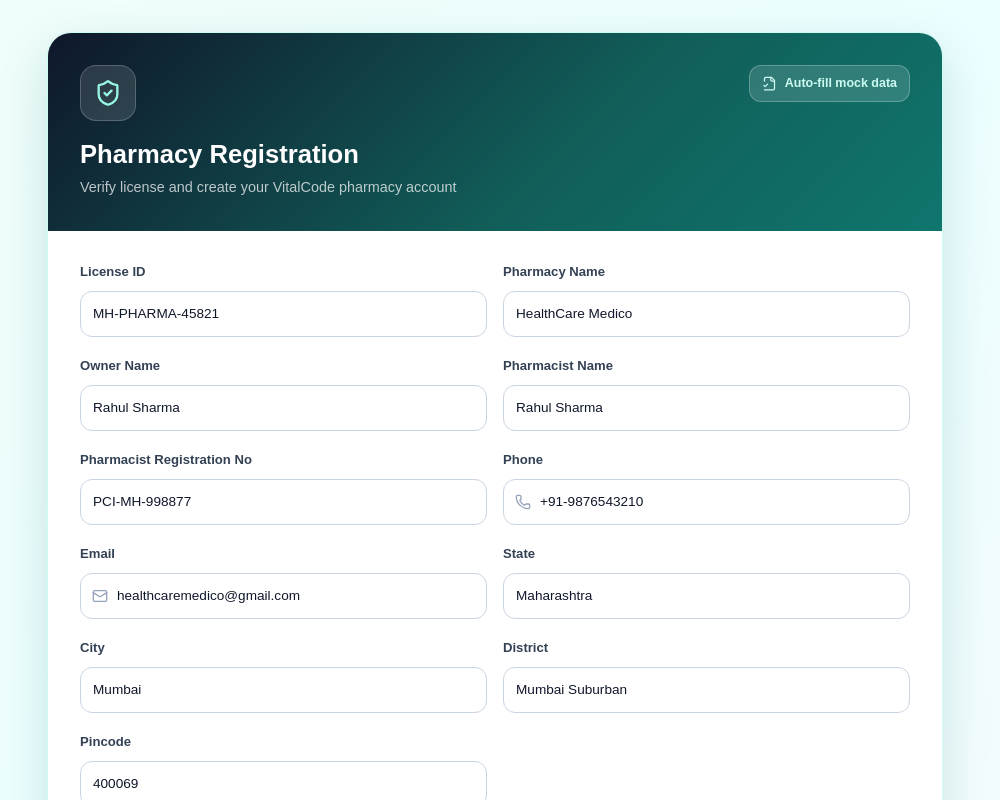
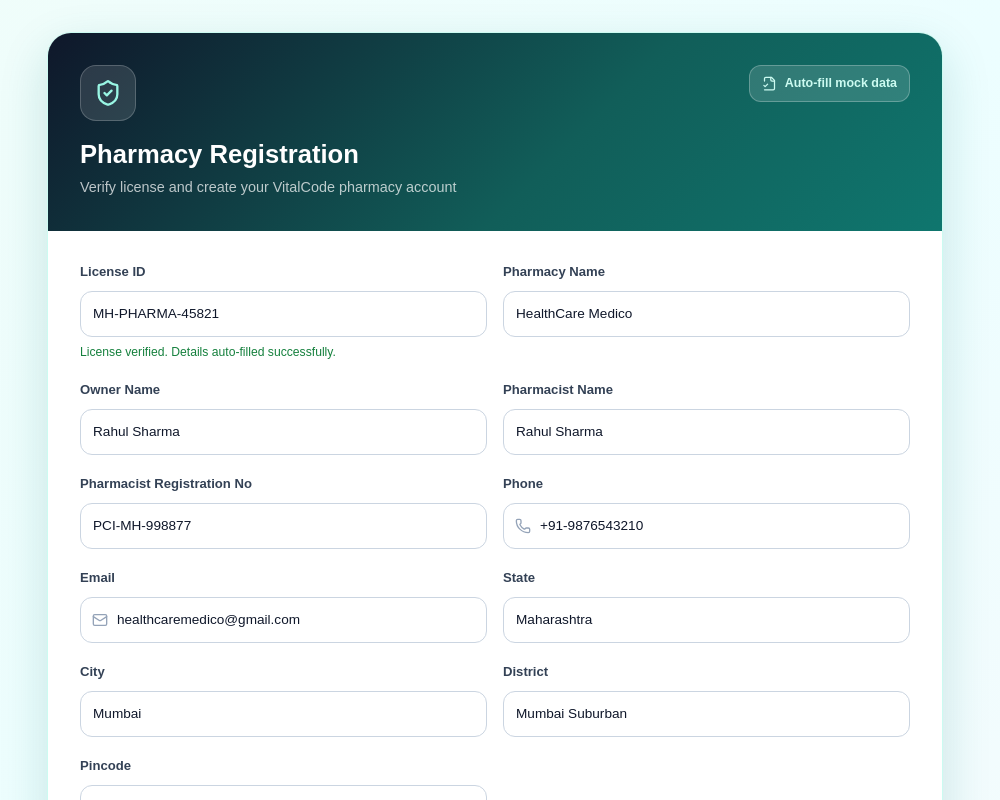
Before and after one commit to Karangupta97/VitalCode, a React (Vite) app in the folder Frontend/: page /pharmacy/register in a window 1280 px wide. Both pictures are taken after a click on the button "Auto-fill mock data". Shown: the top 800 px of the page, without its empty margins (145-1145 px from the left). Built offline with nearby package versions, Linux system fonts and the light colour scheme; no server answers; a web font is replaced by a local one.

Commit message:
feat: implement pharmacy license auto-fill and replace camera-based QR scanning with manual payload entry

```diff
--- a/Frontend/src/pages/Pharmacy/Register.jsx
+++ b/Frontend/src/pages/Pharmacy/Register.jsx
@@ -11,6 +11,8 @@ const PharmacyRegister = () => {
   const [showPassword, setShowPassword] = useState(false);
   const [showConfirmPassword, setShowConfirmPassword] = useState(false);
   const [formErrors, setFormErrors] = useState({});
+  const [licenseLookupState, setLicenseLookupState] = useState('idle');
+  const [licenseLookupMessage, setLicenseLookupMessage] = useState('');
   const [formData, setFormData] = useState({
     licenseId: '',
     pharmacyName: '',
@@ -39,6 +41,71 @@ const PharmacyRegister = () => {
     };
   }, [isAuthenticated, navigate, clearErrors]);
 
+  useEffect(() => {
+    const normalizedLicenseId = formData.licenseId.trim().toUpperCase();
+
+    if (!normalizedLicenseId) {
+      setLicenseLookupState('idle');
+      setLicenseLookupMessage('');
+      return;
+    }
+
+    if (normalizedLicenseId.length < 6) {
+      setLicenseLookupState('idle');
+      setLicenseLookupMessage('');
+      return;
+    }
+
+    setLicenseLookupState('loading');
+    setLicenseLookupMessage('Fetching license details...');
+
+    const timerId = window.setTimeout(() => {
+      const knownLicenseId = PHARMACY_MOCK_LICENSE_DATA.license_id.trim().toUpperCase();
+
+      if (normalizedLicenseId === knownLicenseId) {
+        setFormData((prev) => ({
+          ...prev,
+          licenseId: knownLicenseId,
+          pharmacyName: PHARMACY_MOCK_LICENSE_DATA.pharmacy_name,
+          ownerName: PHARMACY_MOCK_LICENSE_DATA.owner_name,
+          pharmacistName: PHARMACY_MOCK_LICENSE_DATA.pharmacist_name,
+          pharmacistRegistrationNo: PHARMACY_MOCK_LICENSE_DATA.pharmacist_registration_no,
+          email: PHARMACY_MOCK_LICENSE_DATA.contact_details.email,
+          phone: PHARMACY_MOCK_LICENSE_DATA.contact_details.phone,
+          state: PHARMACY_MOCK_LICENSE_DATA.state,
+          city: PHARMACY_MOCK_LICENSE_DATA.city,
+          district: PHARMACY_MOCK_LICENSE_DATA.district,
+          pincode: PHARMACY_MOCK_LICENSE_DATA.pincode,
+          address: PHARMACY_MOCK_LICENSE_DATA.address,
+          gstNumber: PHARMACY_MOCK_LICENSE_DATA.registration_details.gst_number,
+        }));
+
+        setFormErrors((prev) => ({
+          ...prev,
+          licenseId: '',
+          pharmacyName: '',
+          ownerName: '',
+          pharmacistName: '',
+          pharmacistRegistrationNo: '',
+          email: '',
+          phone: '',
+          address: '',
+        }));
+
+        setLicenseLookupState('success');
+        setLicenseLookupMessage('License verified. Details auto-filled successfully.');
+        return;
+      }
+
+      setLicenseLookupState('not-found');
+      setLicenseLookupMessage('License ID not found in registry. Continue manual entry or use Auto-fill mock data.');
+    }, 350);
+
+    return () => {
+      window.clearTimeout(timerId);
+    };
+  }, [formData.licenseId]);
+
   const setMockData = () => {
     setFormData((prev) => ({
       ...prev,
@@ -56,6 +123,8 @@ const PharmacyRegister = () => {
       address: PHARMACY_MOCK_LICENSE_DATA.address,
       gstNumber: PHARMACY_MOCK_LICENSE_DATA.registration_details.gst_number,
     }));
+    setLicenseLookupState('success');
+    setLicenseLookupMessage('License details auto-filled successfully.');
   };
 
   const validateForm = () => {
@@ -94,7 +163,8 @@ const PharmacyRegister = () => {
 
   const handleChange = (event) => {
     const { name, value } = event.target;
-    setFormData((prev) => ({ ...prev, [name]: value }));
+    const nextValue = name === 'licenseId' ? value.toUpperCase() : value;
+    setFormData((prev) => ({ ...prev, [name]: nextValue }));
 
     if (formErrors[name]) {
       setFormErrors((prev) => ({ ...prev, [name]: '' }));
@@ -190,6 +260,22 @@ const PharmacyRegister = () => {
                     style={inputStyle('licenseId')}
                   />
                   {formErrors.licenseId && <p style={{ color: '#dc2626', fontSize: '0.76rem', marginTop: 6 }}>{formErrors.licenseId}</p>}
+                  {!formErrors.licenseId && licenseLookupMessage && (
+                    <p
+                      style={{
+                        color:
+                          licenseLookupState === 'success'
+                            ? '#15803d'
+                            : licenseLookupState === 'not-found'
+                            ? '#b45309'
+                            : '#475569',
+                        fontSize: '0.76rem',
+                        marginTop: 6,
+                      }}
+                    >
+                      {licenseLookupMessage}
+                    </p>
+                  )}
                 </div>
 
                 <div>
--- a/Frontend/src/pages/Pharmacy/ScanPrescription.jsx
+++ b/Frontend/src/pages/Pharmacy/ScanPrescription.jsx
@@ -3,7 +3,6 @@ import { Helmet } from 'react-helmet-async';
 import { motion } from 'framer-motion';
 import {
   AlertTriangle,
-  Camera,
   CheckCircle2,
   ClipboardCheck,
   Copy,
@@ -98,14 +97,7 @@ const ScanPrescription = () => {
   const [prescriptionData, setPrescriptionData] = useState(null);
   const [selectedMedicines, setSelectedMedicines] = useState({});
   const [dispenseSummary, setDispenseSummary] = useState(null);
-  const [isCameraOpen, setIsCameraOpen] = useState(false);
-  const [cameraError, setCameraError] = useState('');
   const [isVerifyingQr, setIsVerifyingQr] = useState(false);
-
-  const fileInputRef = useRef(null);
-  const cameraVideoRef = useRef(null);
-  const cameraCanvasRef = useRef(null);
-  const cameraStreamRef = useRef(null);
 
   const selectedCount = useMemo(
     () => Object.values(selectedMedicines).filter(Boolean).length,
@@ -192,90 +184,10 @@ const ScanPrescription = () => {
     }
   };
 
-  const stopCameraStream = () => {
-    if (cameraStreamRef.current) {
-      cameraStreamRef.current.getTracks().forEach((track) => track.stop());
-      cameraStreamRef.current = null;
-    }
-  };
-
-  useEffect(() => {
-    if (!isCameraOpen || !cameraVideoRef.current || !cameraStreamRef.current) return;
-    cameraVideoRef.current.srcObject = cameraStreamRef.current;
-  }, [isCameraOpen]);
-
-  useEffect(() => {
-    return () => {
-      stopCameraStream();
-    };
-  }, []);
-
-  const closeLiveCamera = () => {
-    stopCameraStream();
-    setIsCameraOpen(false);
-  };
-
-  const processPhotoFile = (file) => {
-    if (!file) return;
-    closeLiveCamera();
-    setCameraError(
-      'Automatic image QR decoding is not enabled. Paste Digital Prescription QR payload below.'
-    );
-  };
-
-  const openLiveCamera = async () => {
-    setCameraError('');
-
-    if (navigator.mediaDevices?.getUserMedia) {
-      try {
-        const stream = await navigator.mediaDevices.getUserMedia({
-          video: { facingMode: { ideal: 'environment' } },
-          audio: false,
-        });
-        cameraStreamRef.current = stream;
-        setIsCameraOpen(true);
-        return;
-      } catch {
-        setCameraError('Camera access is blocked. You can choose a photo manually.');
-      }
-    } else {
-      setCameraError('Camera is not supported in this browser. You can choose a photo manually.');
-    }
-
-    fileInputRef.current?.click();
-  };
-
-  const captureLivePhoto = () => {
-    const video = cameraVideoRef.current;
-    const canvas = cameraCanvasRef.current;
-    if (!video || !canvas) return;
-
-    const width = video.videoWidth || 1280;
-    const height = video.videoHeight || 720;
-    canvas.width = width;
-    canvas.height = height;
-
-    const context = canvas.getContext('2d');
-    if (!context) return;
-
-    context.drawImage(video, 0, 0, width, height);
-    canvas.toBlob(
-      (blob) => {
-        if (!blob) return;
-        const photo = new File([blob], `live-photo-${Date.now()}.jpg`, { type: 'image/jpeg' });
-        processPhotoFile(photo);
-        closeLiveCamera();
-      },
-      'image/jpeg',
-      0.92
-    );
-  };
-
-  const handleUpload = (event) => {
-    const file = event.target.files?.[0];
-    if (!file) return;
-    processPhotoFile(file);
-    event.target.value = '';
+  const openQrScannerFlow = () => {
+    setActiveTab('manual');
+    setScanState(null);
+    setInvalidReason('');
   };
 
   const toggleMedicine = (medicineName) => {
@@ -369,36 +281,27 @@ const ScanPrescription = () => {
               <div className="flex flex-wrap gap-3 mt-3">
                 <button
                   type="button"
-                  onClick={openLiveCamera}
+                  onClick={openQrScannerFlow}
                   className="inline-flex items-center gap-2 px-4 py-2 rounded-xl"
                   style={{ border: '1px solid #14b8a6', color: '#0f766e', fontWeight: 700, fontSize: '0.78rem' }}
                 >
-                  <Camera style={{ width: 14, height: 14 }} />
-                  Capture Live Photo
+                  <QrCode style={{ width: 14, height: 14 }} />
+                  Scan QR Code
                 </button>
 
                 <button
                   type="button"
                   className="px-4 py-2 rounded-xl"
                   style={{ background: '#0f766e', color: '#fff', fontWeight: 700, fontSize: '0.78rem' }}
-                  onClick={() => setActiveTab('manual')}
+                  onClick={openQrScannerFlow}
                 >
                   Paste Digital QR Payload
                 </button>
               </div>
 
-              <input
-                ref={fileInputRef}
-                type="file"
-                accept="image/*"
-                capture="environment"
-                hidden
-                onChange={handleUpload}
-              />
-
-              {cameraError ? (
-                <p style={{ color: '#b45309', fontSize: '0.76rem', marginTop: 10 }}>{cameraError}</p>
-              ) : null}
+              <p style={{ color: '#64748b', fontSize: '0.76rem', marginTop: 10 }}>
+                Use your device QR scanner app to read the prescription QR and paste the payload below.
+              </p>
             </div>
           ) : (
             <div className="mt-4 max-w-3xl">
@@ -553,44 +456,6 @@ const ScanPrescription = () => {
           </section>
         )}
 
-        {isCameraOpen && (
-          <div className="fixed inset-0 z-50 flex items-center justify-center p-4" style={{ background: 'rgba(2,6,23,0.75)', backdropFilter: 'blur(4px)' }}>
-            <div className="w-full max-w-2xl rounded-2xl overflow-hidden" style={{ background: '#fff', border: '1px solid #dbeafe' }}>
-              <div className="px-4 py-3" style={{ borderBottom: '1px solid #e2e8f0' }}>
-                <p style={{ color: '#0f172a', fontSize: '0.92rem', fontWeight: 800 }}>Live Camera</p>
-              </div>
-              <div className="p-4">
-                <video
-                  ref={cameraVideoRef}
-                  autoPlay
-                  playsInline
-                  muted
-                  className="w-full rounded-xl"
-                  style={{ background: '#0f172a', maxHeight: '70vh', objectFit: 'cover' }}
-                />
-                <div className="mt-4 flex items-center justify-end gap-2">
-                  <button
-                    type="button"
-                    onClick={closeLiveCamera}
-                    className="px-3.5 py-2 rounded-xl"
-                    style={{ border: '1px solid #cbd5e1', color: '#334155', fontSize: '0.78rem', fontWeight: 700 }}
-                  >
-                    Cancel
-                  </button>
-                  <button
-                    type="button"
-                    onClick={captureLivePhoto}
-                    className="px-3.5 py-2 rounded-xl"
-                    style={{ background: '#0f766e', color: '#fff', fontSize: '0.78rem', fontWeight: 700 }}
-                  >
-                    Capture Photo
-                  </button>
-                </div>
-              </div>
-            </div>
-          </div>
-        )}
-
         {scanState === 'invalid' && (
           <section className="rounded-2xl p-6 text-center" style={{ background: '#fef2f2', border: '1.5px solid #fecaca' }}>
             <XCircle style={{ width: 56, height: 56, color: '#dc2626', margin: '0 auto' }} />
```
Also changed, not shown: 3 other files (tests, documents, lock files or other folders).
